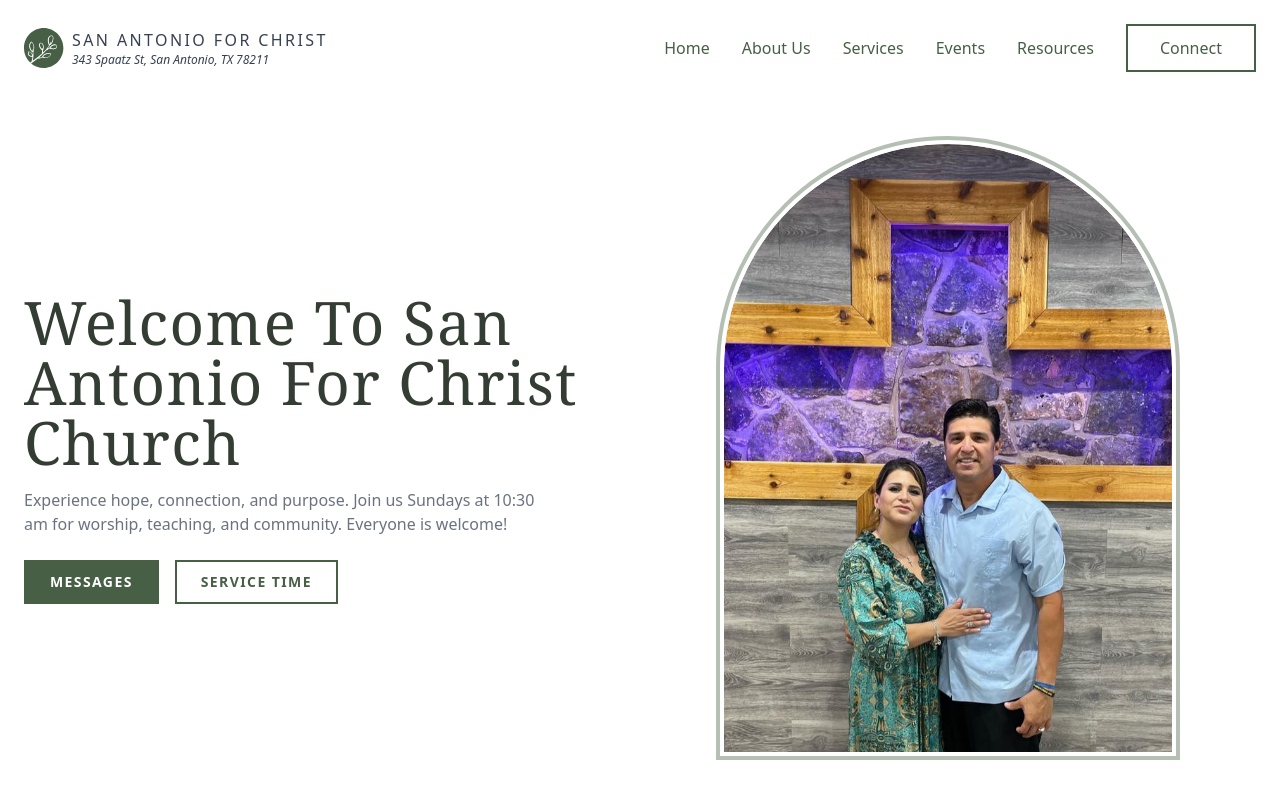
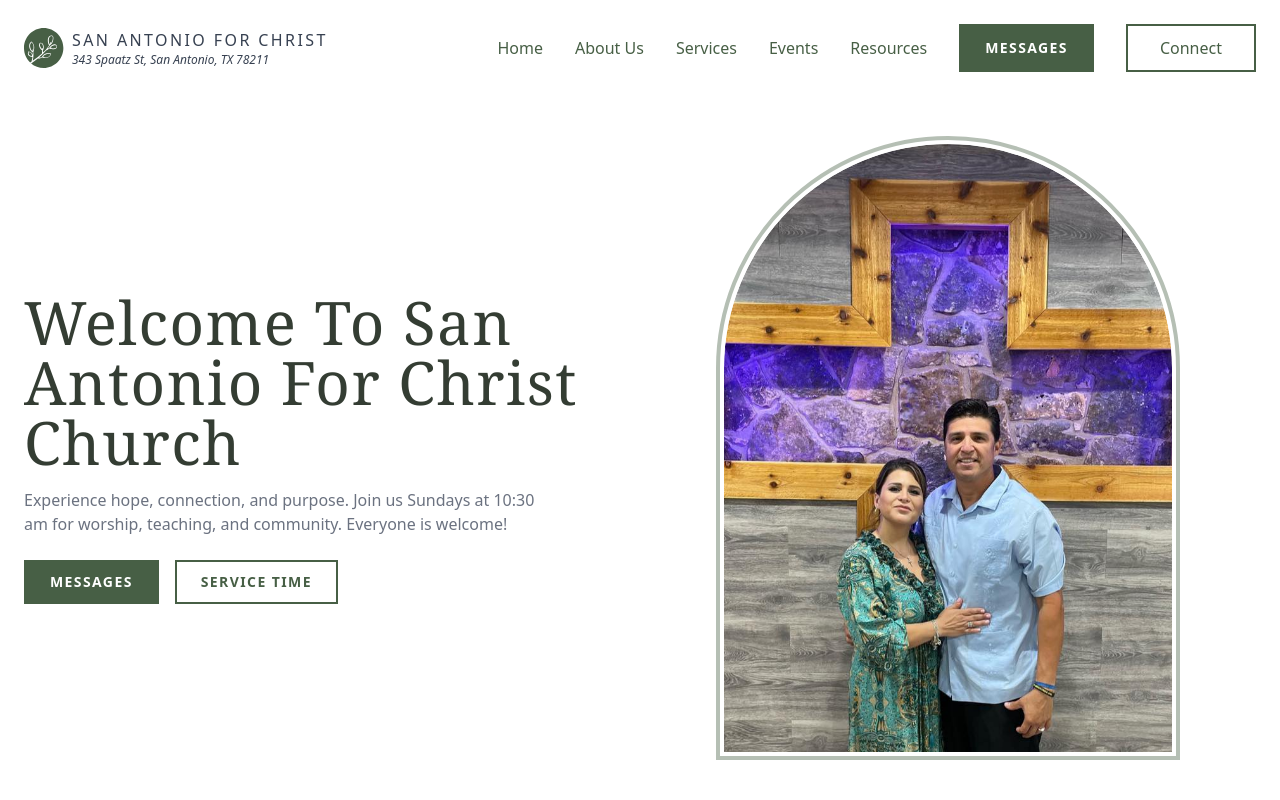
Before and after one commit to lidiads22/San-Antonio-for-christ-church, a Vue app: page / in a window 1280 px wide. Shown: the top 800 px of the page. Built offline with nearby package versions, Linux system fonts and the light colour scheme.

Commit message:
Fixed message button routing on phone rendering

```diff
--- a/src/pages/Home.vue
+++ b/src/pages/Home.vue
@@ -30,31 +30,61 @@ const isOpen = ref(false)
         </button>
       </div>
 
-      <div :class="[isOpen ? 'opacity-100 ' : 'opacity-0 -translate-x-full ']" class=" absolute lg:static transition-all duration-300 w-full py-12 lg:py-0 left-1/2 lg:opacity-100 lg:translate-x-0 lg:bg-transparent lg:w-auto -translate-x-1/2 top-20 sm:top-24 bg-[#475F45] ">
-        <nav class="flex flex-col items-center space-y-8 lg:flex-row lg:space-y-0 lg:-mx-4">
-            <a href="#home" class="font-medium text-white lg:text-[#475F45] lg:hover:text-gray-400 lg:mx-4">
-                Home
-            </a>
+<div
+  :class="[
+    isOpen
+      ? 'opacity-100 translate-x-0 pointer-events-auto'
+      : 'opacity-0 -translate-x-full pointer-events-none',
+    'absolute lg:static transition-all duration-300 w-full py-12 lg:py-0 left-1/2 lg:opacity-100 lg:translate-x-0 lg:bg-transparent lg:w-auto -translate-x-1/2 top-20 sm:top-24 bg-[#475F45] z-50'
+  ]"
+>
+  <nav class="flex flex-col items-center space-y-8 lg:flex-row lg:space-y-0 lg:-mx-4">
+    <a
+      href="#home"
+      @click="isOpen = false"
+      class="font-medium text-white lg:text-[#475F45] lg:hover:text-gray-400 lg:mx-4"
+    >Home</a>
 
-            <a href="#about" class="font-medium text-white lg:text-[#475F45] lg:hover:text-gray-400 lg:mx-4">
-                About Us
-            </a>
+    <a
+      href="#about"
+      @click="isOpen = false"
+      class="font-medium text-white lg:text-[#475F45] lg:hover:text-gray-400 lg:mx-4"
+    >About Us</a>
 
-            <a href="#service" class="font-medium text-white lg:text-[#475F45] lg:hover:text-gray-400 lg:mx-4">
-                Services
-            </a>
+    <a
+      href="#service"
+      @click="isOpen = false"
+      class="font-medium text-white lg:text-[#475F45] lg:hover:text-gray-400 lg:mx-4"
+    >Services</a>
 
-            <a href="#events" class="font-medium text-white lg:text-[#475F45] lg:hover:text-gray-400 lg:mx-4">
-                Events
-            </a>
+    <a
+      href="#events"
+      @click="isOpen = false"
+      class="font-medium text-white lg:text-[#475F45] lg:hover:text-gray-400 lg:mx-4"
+    >Events</a>
 
-            <a href="#resources" class="font-medium text-white lg:text-[#475F45] lg:hover:text-gray-400 lg:mx-4">
-                Resources
-            </a>
-            <a class="px-8 py-2.5 text-white lg:text-[#475F45] lg:hover:bg-[#475F45] lg:hover:text-white duration-300 transition-colors font-medium lg:mx-4 border-2 lg:border-[#475F45] border-white" href="#">Connect</a>
-        </nav>
-      </div>
+    <a
+      href="#resources"
+      @click="isOpen = false"
+      class="font-medium text-white lg:text-[#475F45] lg:hover:text-gray-400 lg:mx-4"
+    >Resources</a>
+
+    <router-link
+      to="/messages"
+      class="block w-full sm:w-auto text-center px-6 py-3 text-sm font-bold uppercase tracking-widest border-2 border-[#475F45] bg-[#475F45] text-white hover:bg-[#475F45]/80 transition lg:mx-4"
+    >Messages</router-link>
+
+    <a
+      href="#connect"
+      @click="isOpen = false"
+      class="px-8 py-2.5 text-white lg:text-[#475F45] lg:hover:bg-[#475F45] lg:hover:text-white duration-300 transition-colors font-medium lg:mx-4 border-2 lg:border-[#475F45] border-white"
+    >Connect</a>
+  </nav>
+</div>
+
     </div>
+
+
   </header>
 
 
```
